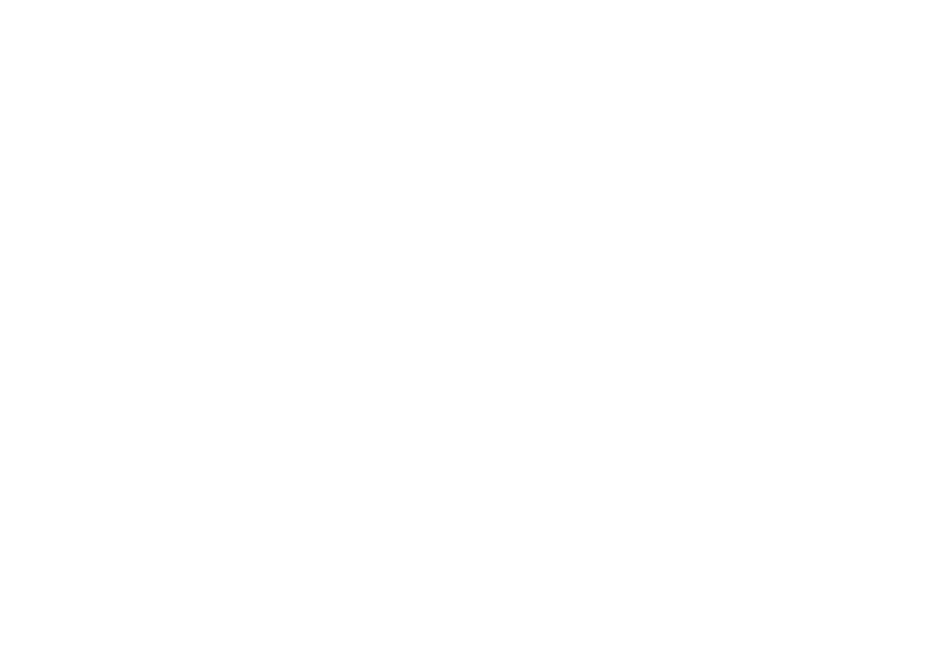
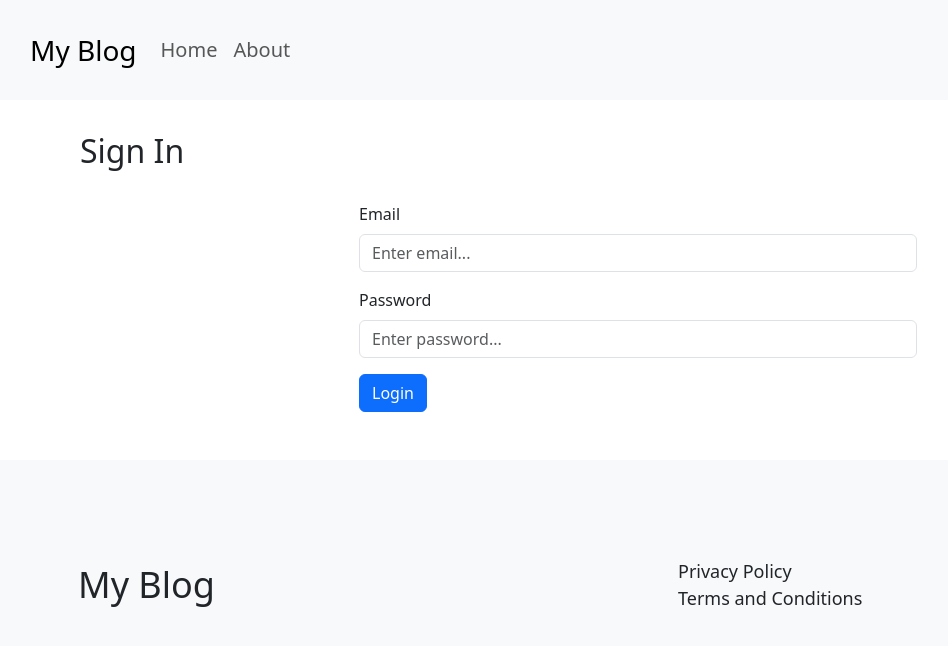
Before and after one commit to jclaey/mern-blog, a React app in the folder blog-frontend/: page /login in a window 1280 px wide. Before the commit this address had no page. Shown: the top 646 px of the page, without its empty margins (2-950 px from the left). Built offline with nearby package versions, Linux system fonts and the light colour scheme.

Commit message:
add login page and route

```diff
--- a/blog-frontend/src/App.js
+++ b/blog-frontend/src/App.js
@@ -1,12 +1,13 @@
 import React from 'react'
 import { BrowserRouter as Router, Routes, Route } from 'react-router-dom'
-import Navbar from './components/Navbar.js'
 import Home from './components/Home.js'
+import Login from './components/Login.js'
 
 const App = () => (
   <Router>
     <Routes>
       <Route path="/" element={<Home />} />
+      <Route path="/login" element={<Login />} />
     </Routes>
   </Router>
 )
--- /dev/null
+++ b/blog-frontend/src/components/Login.js
@@ -0,0 +1,27 @@
+import Layout from "./Layout.js"
+import { Form, Button } from "react-bootstrap"
+
+const Login = () => {
+    return (
+        <Layout>
+            <div style={{ marginBottom: '2rem' }}>
+                <h2>Sign In</h2>
+            </div>
+            <div style={{ display: 'flex', justifyContent: 'center' }}>
+                <Form style={{ marginBottom: '3rem', width: '50%' }}>
+                    <Form.Group className="mb-3" controlId="email">
+                        <Form.Label>Email</Form.Label>
+                        <Form.Control type="email" placeholder="Enter email..." />
+                    </Form.Group>
+                    <Form.Group className="mb-3" controlId="password">
+                        <Form.Label>Password</Form.Label>
+                        <Form.Control type="password" placeholder="Enter password..." />
+                    </Form.Group>
+                    <Button type="submit" variant="primary">Login</Button>
+                </Form>
+            </div>
+        </Layout>
+    )
+}
+
+export default Login
--- /dev/null
+++ b/blog-frontend/src/styles/Login.module.css
@@ -0,0 +1,5 @@
+#login-form {
+    display: flex;
+    justify-content: center;
+    align-items: center;
+}
```
